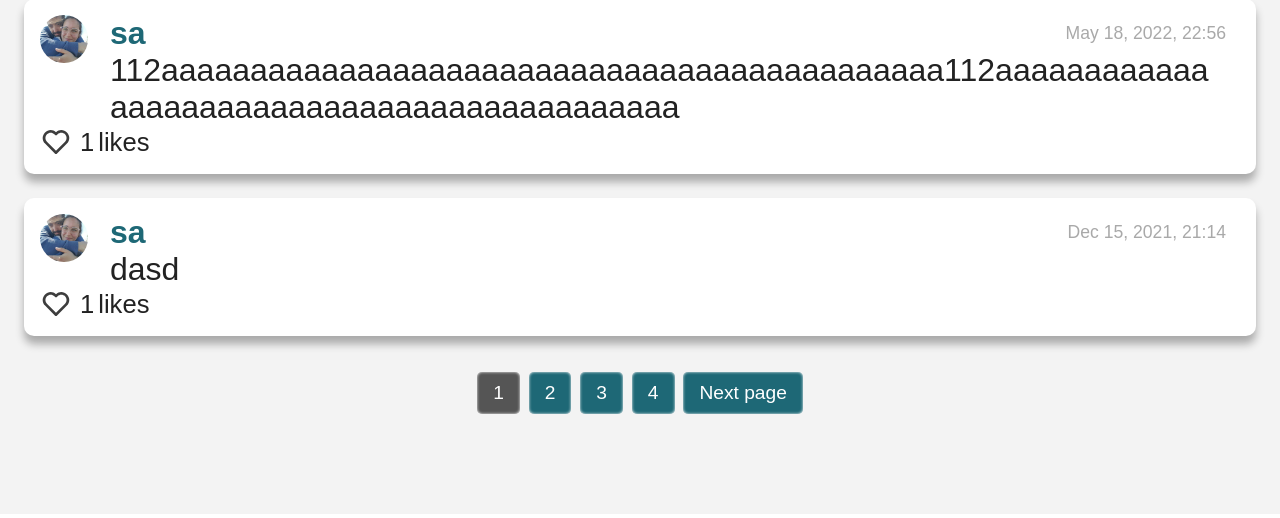
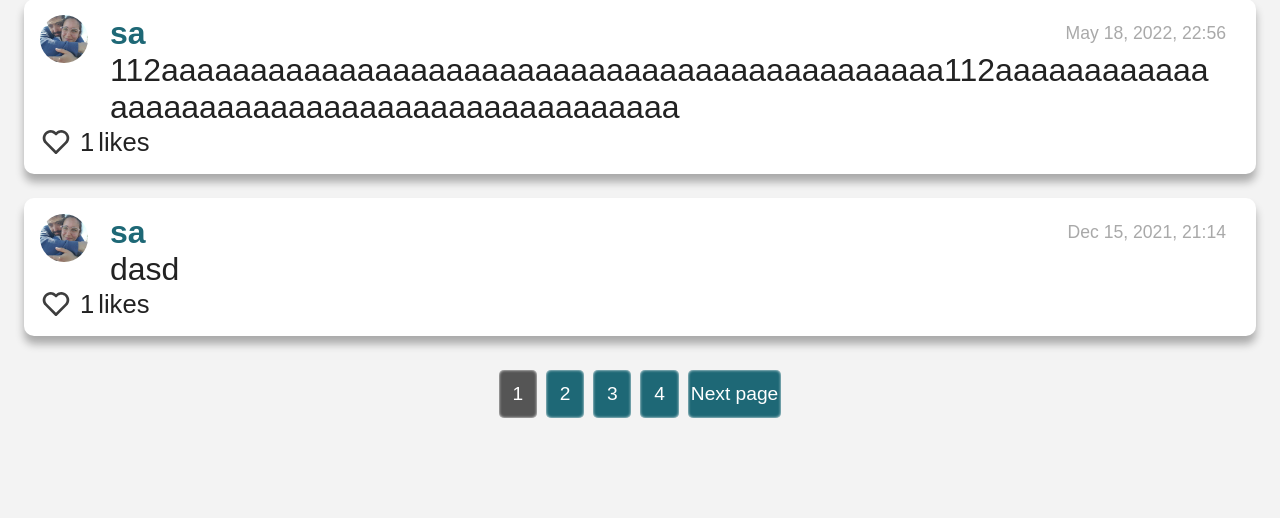
Before and after one commit to rodrigojmayer/RJMNetwork, a Django app: page / in a window 1280 px wide. Shown: the part 1456-1974 px from the top of the page. Before the commit the page ends 1870 px from the top, so only its background shows below. Run offline with Django 3.2, Linux system fonts and the light colour scheme; data comes from the database, SQL or seed files in the repository; both versions use the stored data as it was after the commit; some libraries are stand-ins or nearby versions.

Commit message:
Buttons size

```diff
--- a/network/static/network/inbox.js
+++ b/network/static/network/inbox.js
@@ -384,9 +384,14 @@ function pages(user_log, prev_page, next_page){
     })
     .then(response => response.json())
     .then(result => {
+        // console.log(result.all_posts_json)
 
         data_all_posts = JSON.parse(result.all_posts_json);
         data_users_json = JSON.parse(result.all_users_json);
+        // console.log(all_posts_json)
+        console.log(data_all_posts)
+        // console.log(all_users_json)
+        console.log(data_users_json)
         const posts = document.createElement("div");
         posts.id=(`page_${next_page}`);
         document.querySelector(`#all_posts_view`).append(posts);
--- a/network/static/network/styles.css
+++ b/network/static/network/styles.css
@@ -281,7 +281,7 @@ body{
 
 .page_button {
     /* width: 3.9rem; */
-    max-width: 3.9rem;
+    /* max-width: 2rem; */
     min-width: 1rem;
     height: 1.3rem;
     background-color: var(--link-color);
@@ -293,8 +293,14 @@ body{
     border-radius: 5px;
     text-align: center;
     box-shadow: inset 0 0 3px white;
+    width: 2rem;
+    box-sizing: content-box;
     /* width: 90px;
     height: 25px; */
+}
+
+#edit-profile-btn{
+    width: 3.4rem;
 }
 
 .page_button:hover{
@@ -335,6 +341,12 @@ body{
     padding:  10px;
     margin-bottom: 10px;
     cursor: default;
+}
+
+#id_page_buttons .page_button{
+    padding: 0.1rem;
+    width: fit-content;
+
 }
 #selected_button{
     /* backface-visibility: hidden; */
--- a/network/templates/network/layout.html
+++ b/network/templates/network/layout.html
@@ -90,7 +90,7 @@
                         <!-- <form class="compose-form"> -->
                         <div class="flex_order_buttons">
                             <input id="accept_message" type="submit" class="page_button" value="Accept"/>
-                            <input id="cancel_message" class="page_button" onclick="load_postbox('edit profile',null)" value="Back"/>
+                            <input id="cancel_message" class="page_button"  onclick="load_postbox('edit profile',null)" value="Back"/>
                         </div>
                     </div>
 
```
Also changed, not shown: db.sqlite3.
